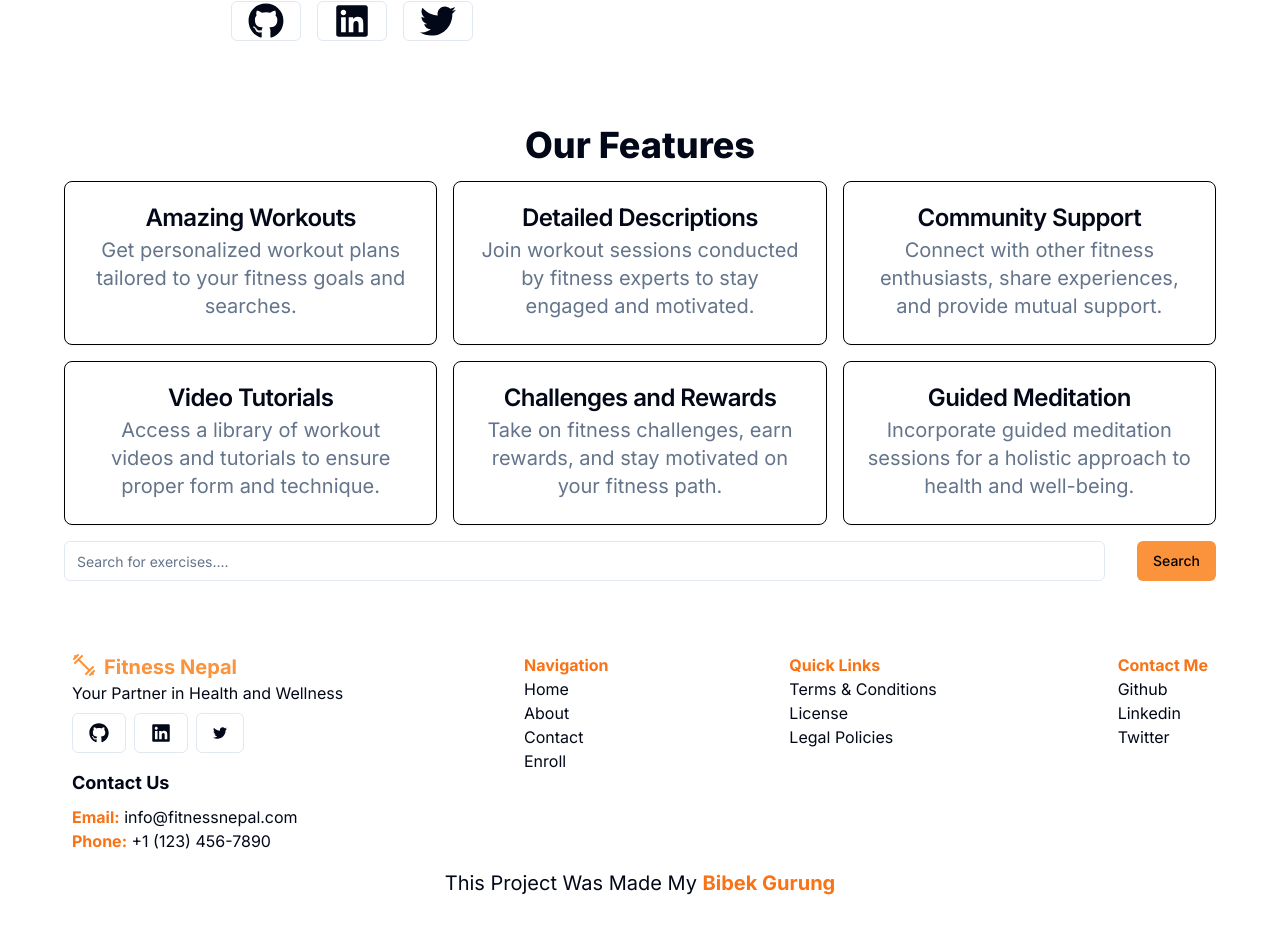
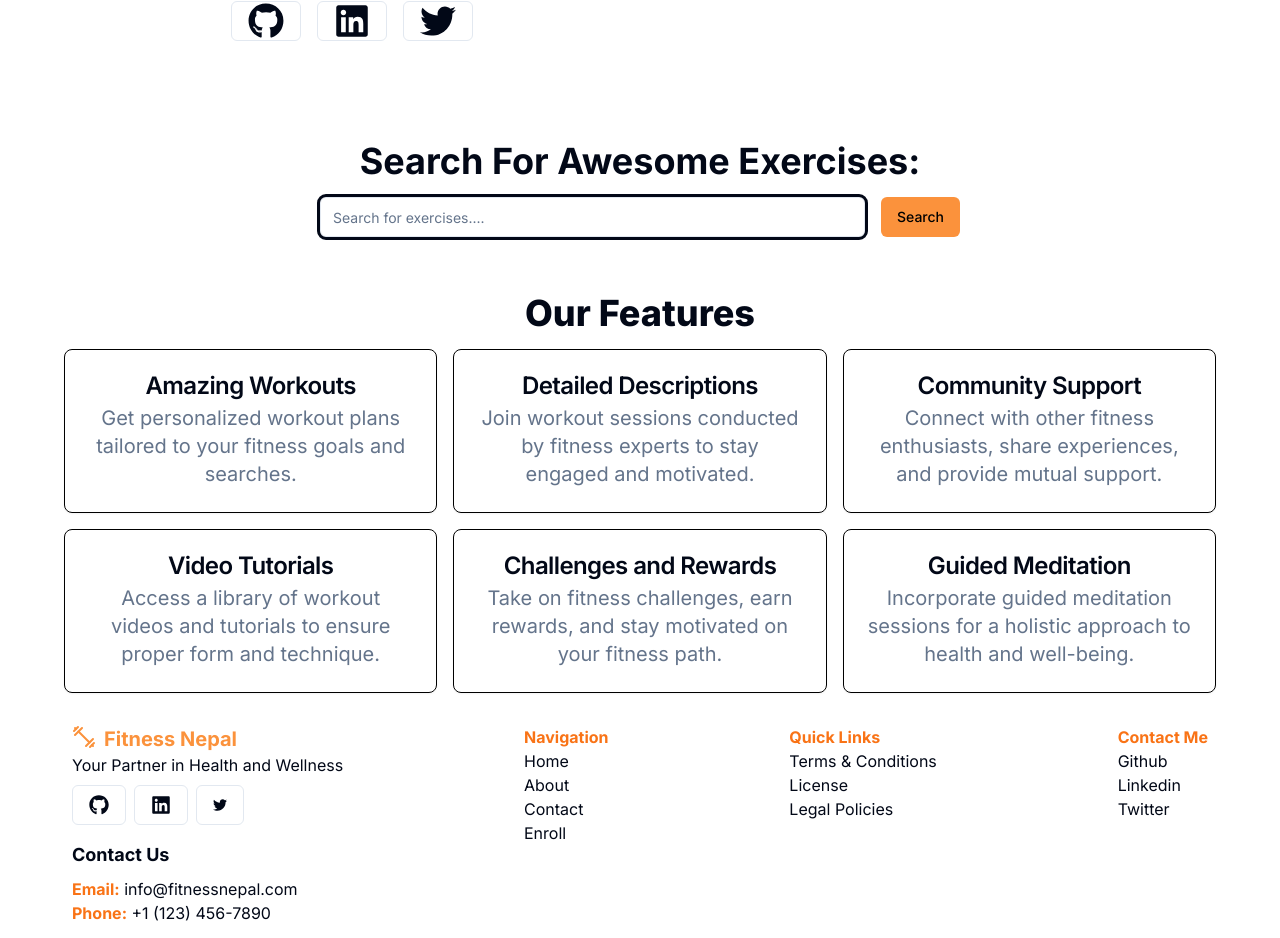
Before and after one commit to bibekgurung9/fitness-exercise-app, a Next.js app: page / in a window 1280 px wide. Shown: the part 1047-1985 px from the top of the page. Before the commit the page ends 1944 px from the top, so only its background shows below. Built offline with nearby package versions, Linux system fonts and the light colour scheme.

Commit message:
css changes

```diff
--- a/src/app/(frontend)/_sections/contact-us.tsx
+++ b/src/app/(frontend)/_sections/contact-us.tsx
@@ -15,6 +15,12 @@ const ContactUs = () => {
 
   const submitForm = (e:any) => {
   e.preventDefault();
+
+  if (!formData.name || !formData.email || !formData.phoneNumber || !formData.message) {
+    toast.error("Please fill in all the fields");
+    return;
+  }
+
   toast.success("DEMO MESSAGE SUCCESS!");
   console.log(formData);
   setFormData({
--- a/src/app/(frontend)/_sections/enroll-section.tsx
+++ b/src/app/(frontend)/_sections/enroll-section.tsx
@@ -15,6 +15,17 @@ const EnrollForm = () => {
 
   const enrollForm = (e:any) => {
   e.preventDefault();
+
+  if (
+    !formData.name ||
+    !formData.email ||
+    !formData.phoneNumber ||
+    formData.program.length
+  ) {
+    toast.error("Please fill in all the required fields");
+    return;
+  }
+
   toast.success("DEMO MESSAGE SUCCESS!");
   console.log(formData);
   setFormData({
--- a/src/app/(frontend)/_sections/search-exercises.tsx
+++ b/src/app/(frontend)/_sections/search-exercises.tsx
@@ -25,6 +25,7 @@ export const SearchExercise = () => {
 
   const onSearch = async (e:any) => {
     e.preventDefault();
+    alert("Exercises Here May Not Load beacause I ran out of free monthly requests from RapidAPI: ExerciseDB. Please feel free to check out later at a later date")
     if(search){
       const exercisesData = await axios.get(
         `https://exercisedb.p.rapidapi.com/exercises`,
@@ -51,13 +52,15 @@ export const SearchExercise = () => {
 
   return (
     <section className='my-4 text-center flex flex-col'>
-      <div className="flex w-full items-center justify-center px-16 gap-8 mb-6">
+      <h1 className='text-4xl font-bold mb-4'>Search For Awesome Exercises: </h1>
+      <div className='flex flex-col md:flex-row items-center md:justify-between w-full md:w-1/2 mx-auto px-4 md:px-0 mb-6 gap-y-4 gap-x-4'>
         <Input
           type="text"
           placeholder="Search for exercises...."
           value={search}
           onChange={(e) => setSearch(e.target.value) }
           onKeyDown={handleKeyDown}
+          className='outline '
           />
         <Button type="button" variant='tag3' onClick={onSearch}>Search</Button>
       </div>
--- a/src/app/(frontend)/home/page.tsx
+++ b/src/app/(frontend)/home/page.tsx
@@ -7,8 +7,8 @@ const HomePage = () => {
   return (
     <div>
       <HeroSection />
+      <SearchExercise />
       <FeatureSection />
-      <SearchExercise />
     </div>
   )
 }
```
